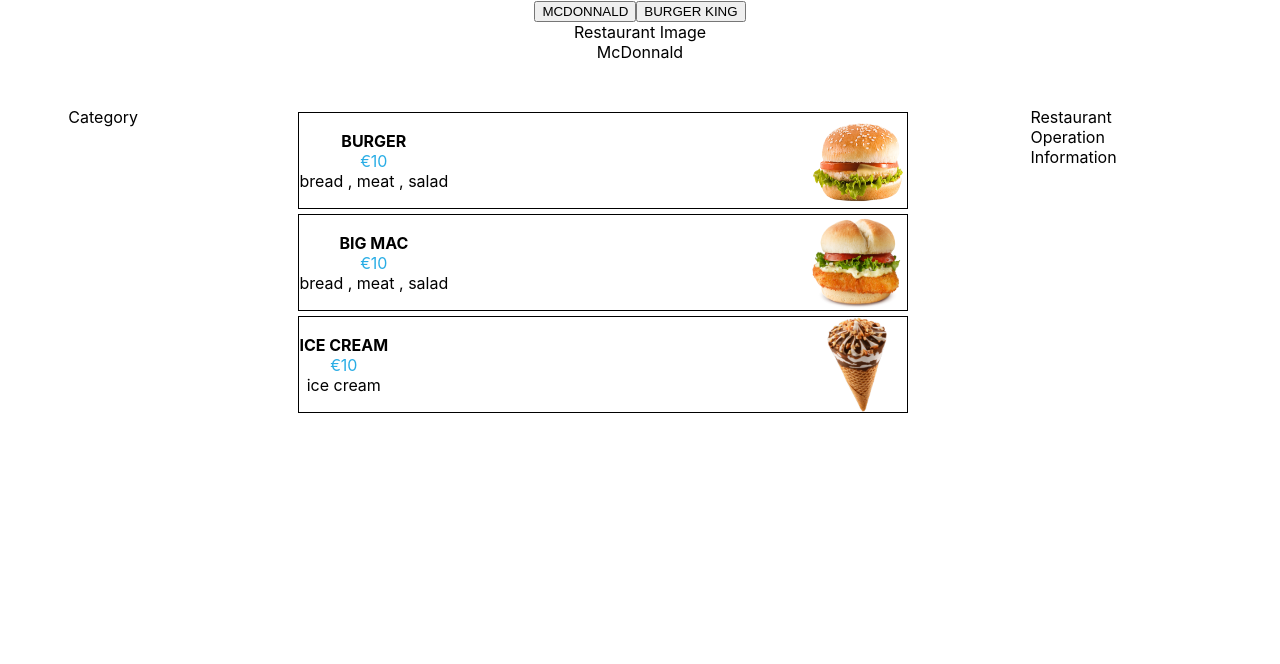
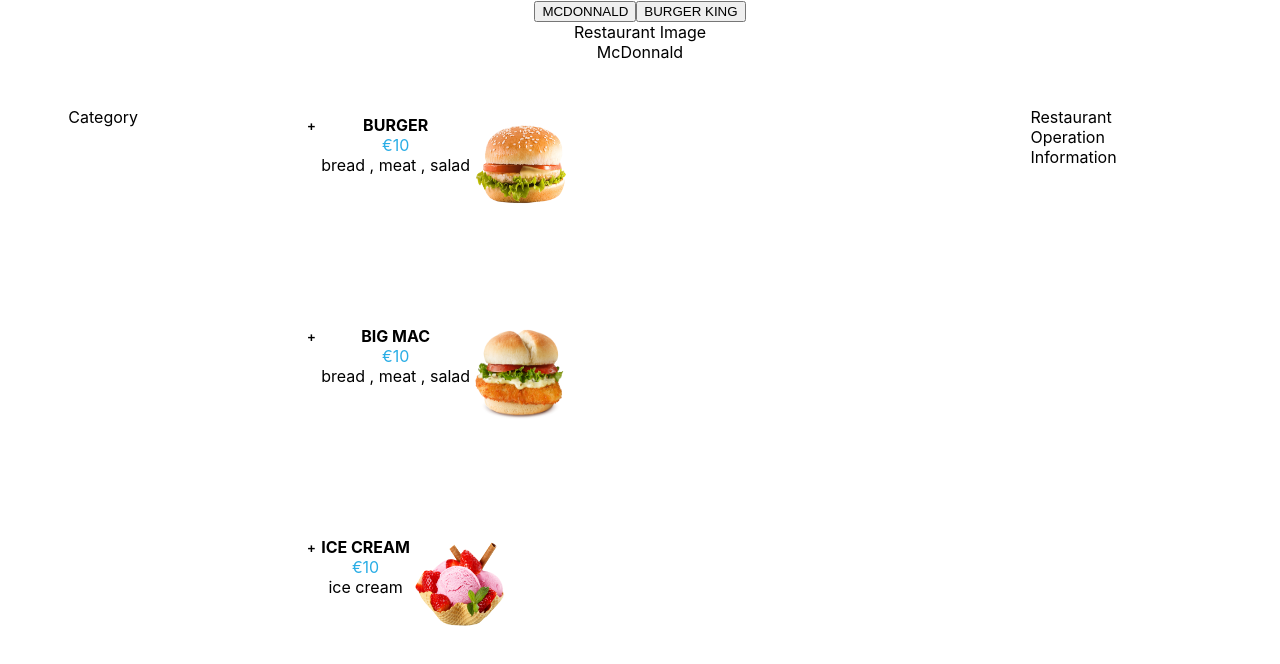
Before and after one commit to chungphamhn/order-food, a React (Create React App) app: page / in a window 1280 px wide. Both pictures are taken after a click on the button "MCDONNALD". Shown: the top 664 px of the page. Built offline with nearby package versions, Linux system fonts and the light colour scheme.

Commit message:
add plus button

```diff
--- a/src/container/Dishes/SingleDish.css
+++ b/src/container/Dishes/SingleDish.css
@@ -1,17 +1,20 @@
 .SingleDish {
     display: flex;
-    justify-content: space-between;
 
-    border: 1px solid ;
-
-    align-items: center;
-    border: 1px solid;
+    border-color: white;
+    border-style: solid;
     margin: 5px 0;
+    position: relative;
+    width: 400px;
+    height: 200px;
 
 }
     .SingleDish img {
+
+        position: absolute;
         width: 100px;
         height: 95px;
+
     }
 .SingleDishOpen {
     display: block;
@@ -32,3 +35,8 @@ img {
 .price{
     color:  #29ade5;
 }
+.plusbtn {
+    font-weight: bolder;
+    border: none;
+    background-color:white;
+}
--- a/src/container/Dishes/SingleDish.js
+++ b/src/container/Dishes/SingleDish.js
@@ -9,16 +9,27 @@ class SingleDish extends Component {
     state = {
         isClicked: false,
         count: 0,
-        showAddButton: true
+        showAddButton: true,
+        showPlusButton :true
+    }
+    showPlusButtonHandler = () => {
+        this.setState({
+
+            showPlusButton: !this.state.showPlusButton,
+            count: this.state.count +1,
+            showAddButton: false
+        });
+
     }
     showAddButtonHandler = () => {
         this.setState({showAddButton: !this.state.showAddButton});
     }
 
     addDishHanle = () => {
-        this.setState(state => ({
-            count: state.count + 1
-        }));
+        this.setState({
+
+            count: this.state.count + 1
+        });
     }
 
     minusDishHandle = () => {
@@ -26,20 +37,23 @@ class SingleDish extends Component {
             this.setState(state => ({
                 count: state.count - 1
             }));
-        }
-        else if (this.state.count === 0){
-            this.setState(
-                {
+            if (this.state.count === 1){
+                this.setState ({
                     isClicked: !this.state.isClicked,
                     showAddButton: true
-                });
-         }
+
+                })
+            }
+        }
+
+
     }
 
      clickHandle = () => {
         this.setState({ isClicked: !this.state.isClicked });
     }
     render() {
+        console.log(this.state.count);
         const showIngredients = (
             this.props.dishIngredients.map(
                 ingre => {
@@ -58,6 +72,15 @@ class SingleDish extends Component {
             )
         );
 
+        let plusButton = null;
+        if (!this.state.showPlusButton){
+            plusButton = <div>{this.state.count} X</div>
+
+        }
+        if ( this.state.count === 0){
+            plusButton = (<div><button onClick={this.showPlusButtonHandler} className = "plusbtn">+</button></div>)
+
+        }
 
         let showCount = (
             <div>
@@ -65,9 +88,9 @@ class SingleDish extends Component {
             </div>
         );
 
-        if (!this.state.showAddButton){
+        if (!this.state.showAddButton ){
             showCount = (
-               <div> count: {this.state.count}
+               <div> Quantity: {this.state.count}
                     <button onClick = {this.minusDishHandle}>-</button>
                     <button onClick = {this.addDishHanle}>+</button>
                 </div>
@@ -75,12 +98,17 @@ class SingleDish extends Component {
         }
         let dish = (
             <div onClick={this.clickHandle} key={this.props.Key} className="SingleDish">
+                {plusButton}
                 <div>
+
                     <div className="title"><strong>{this.props.dishName}</strong></div>
                     <div className="price">€{this.props.dishPrice} </div>
                     <div>{showIngredients}</div>
                 </div>
+                <div>
                     <img src={this.props.dishPic} alt='pics of burger' />
+                </div>
+
             </div>
         );
 
```
Also changed, not shown: src/assets/image/icecream.png.
